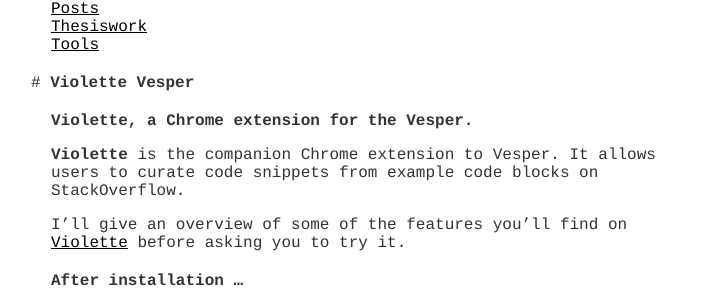
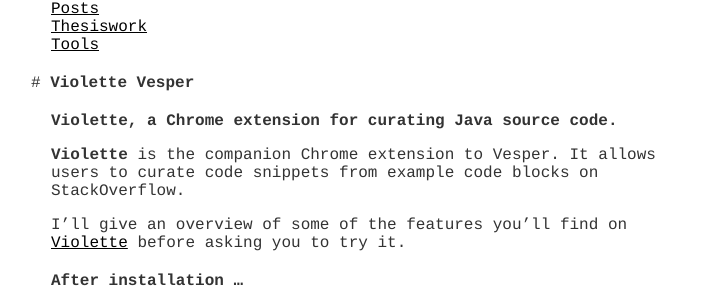
Before and after one commit to hsanchez/hsanchez.github.io, a Jekyll site: the page built from posts/thesiswork/tools/_posts/2014-07-22-violette.md, in a window 1280 px wide and 900 px high. Shown: the part 122-425 px from the top of the window, without its empty margins (259-983 px from the left). Built offline with Jekyll 4.4.1, drawn with Linux system fonts in a browser that asks for light colours; Markdown is read by kramdown in place of the engine named in the settings.

Commit message:
css and text changes

```diff
--- a/posts/thesiswork/tools/_posts/2014-07-22-violette.md
+++ b/posts/thesiswork/tools/_posts/2014-07-22-violette.md
@@ -1,7 +1,7 @@
 ---
 layout: default
 title: Violette Vesper
-description: a Chrome extension for the Vesper.
+description: a Chrome extension for curating Java source code.
 ---
 
 ## Violette, {{page.description}}
```
